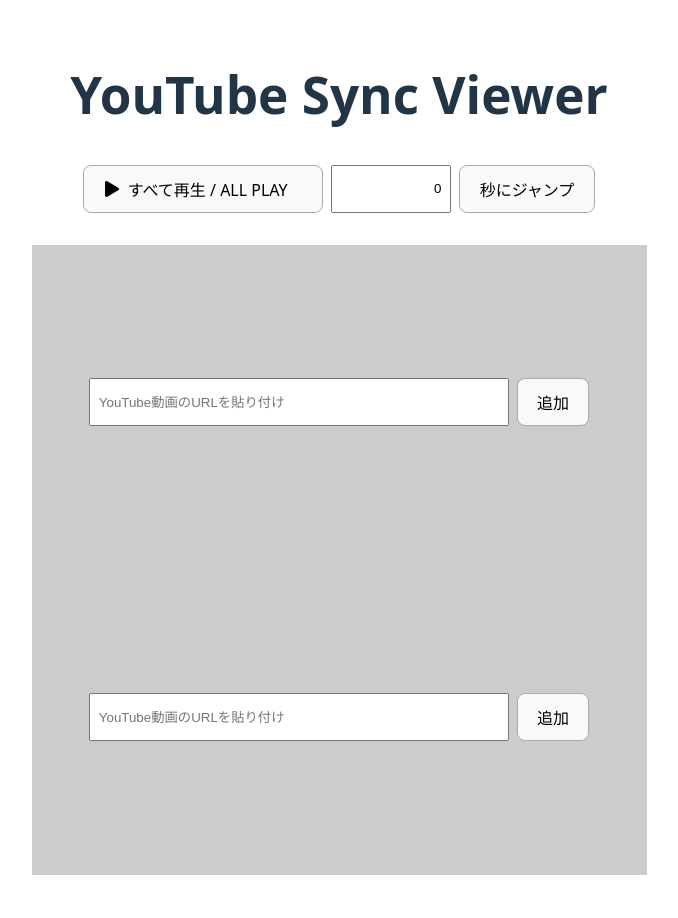
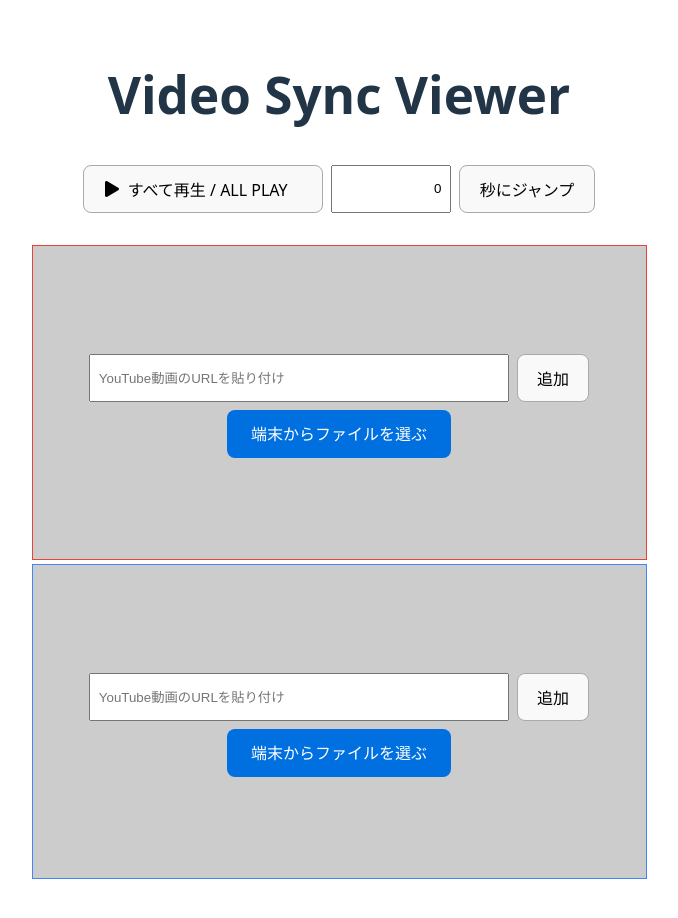
Before and after one commit to KMMThmurakami/syncMovie, a React (Vite) app: page / in a window 1280 px wide. Shown: the top 918 px of the page, without its empty margins (301-979 px from the left). Built offline with nearby package versions, Linux system fonts and the light colour scheme.

Commit message:
add local file

```diff
--- a/src/App.module.css
+++ b/src/App.module.css
@@ -43,7 +43,7 @@
 .playerContainer {
     display: flex;
     flex-wrap: wrap;
-    /* gap: 16px; */
+    gap: 4px;
     justify-content: center;
     margin-top: 16px;
     padding: 8px;
@@ -70,8 +70,20 @@
     display: flex;
     align-items: center;
     justify-content: center;
-    border-left: 1px solid #ffffff;
-    border-right: 1px solid #ffffff;
+    box-sizing: border-box;
+    border: 1px solid #ea4335;
+}
+
+.playerNoLoad:nth-of-type(2) {
+    border: 1px solid #4285f4;
+}
+
+.playerNoLoad:nth-of-type(3) {
+    border: 1px solid #fbbc05;
+}
+
+.playerNoLoad:nth-of-type(4) {
+    border: 1px solid #34a853;
 }
 
 .movieSubMenu {
@@ -99,3 +111,36 @@
     color: #ffffff;
     cursor: move;
 }
+
+/* ファイル選択ボタン */
+.fileInputContainer {
+    position: relative;
+    display: inline-block;
+}
+
+.fileInputContainer input[type="file"] {
+    position: absolute;
+    width: 1px;
+    height: 1px;
+    padding: 0;
+    margin: -1px;
+    overflow: hidden;
+    clip: rect(0, 0, 0, 0);
+    border: 0;
+}
+
+.fileInputContainer .fileInputLabel {
+    display: inline-block;
+    padding: 12px 24px;
+    color: #ffffff;
+    background-color: #0070e0;
+    border-radius: 8px;
+    font-size: 16px;
+    font-weight: bold;
+    cursor: pointer;
+    transition: background-color 0.2s;
+}
+
+.fileInputContainer .fileInputLabel:hover {
+    opacity: 0.7;
+}
--- a/src/App.tsx
+++ b/src/App.tsx
@@ -12,7 +12,7 @@
 function App() {
   // 入力中のURLを管理するstate
   const [inputValues, setInputValues] = useState<string[]>(["", ""]);
-  // 表示する動画IDの「リスト」を管理するstate
+  // 表示する動画の「リスト」を管理するstate
   const [videoUrls, setVideoUrls] = useState<string[]>(["", ""]);
   // 全ての動画の再生状態を管理するstate
   const [playing, setPlaying] = useState(false);
@@ -97,6 +97,9 @@
 
   // インデックスを指定して動画を削除する関数
   const handleRemoveVideo = (indexToRemove: number) => {
+    if (!videoUrls[indexToRemove].includes("www.youtube.com")) {
+      URL.revokeObjectURL(videoUrls[indexToRemove]);
+    }
     setVideoUrls((currentIds) =>
       currentIds.map((url, i) => (i === indexToRemove ? "" : url))
     );
@@ -121,9 +124,29 @@
     );
   };
 
+  // ファイルが選択されたときに呼ばれる関数
+  const handleFileChange = (
+    event: React.ChangeEvent<HTMLInputElement>,
+    index: number
+  ) => {
+    if (!event.target.files) return;
+    const file = event.target.files[0];
+    if (file) {
+      // 既存のURLがあれば解放する
+      videoUrls.map((url) => {
+        if (url && !url.includes("www.youtube.com")) {
+          URL.revokeObjectURL(url);
+        }
+      });
+      // 新しいURLを生成してstateにセット
+      const src = URL.createObjectURL(file);
+      updateVideoUrl(index, src);
+    }
+  };
+
   return (
     <div className="App">
-      <h1>YouTube Sync Viewer</h1>
+      <h1>Video Sync Viewer</h1>
       <div className={`${styles.inputContainer}`}>
         {playing && (
           <button className={styles.playAllButton} onClick={handlePauseAll}>
@@ -169,6 +192,7 @@
               }
             >
               {url === "" || url === null ? (
+                <div className={styles.inputContainerMovie}>
                   <div className={styles.inputContainer}>
                     <input
                       name="videoSrc"
@@ -187,6 +211,25 @@
                     >
                       追加
                     </button>
+                  </div>
+                  {/* <input
+                    type="file"
+                    accept="video/*"
+                    onChange={(event) => handleFileChange(event, index)}
+                  /> */}
+                  <div className={styles.fileInputContainer}>
+                    <input
+                      type="file"
+                      id="custom-file-input"
+                      onChange={(event) => handleFileChange(event, index)}
+                    />
+                    <label
+                      className={styles.fileInputLabel}
+                      htmlFor="custom-file-input"
+                    >
+                      端末からファイルを選ぶ
+                    </label>
+                  </div>
                 </div>
               ) : (
                 <Draggable
```
Lines whose indentation alone changed are shown as unchanged.
